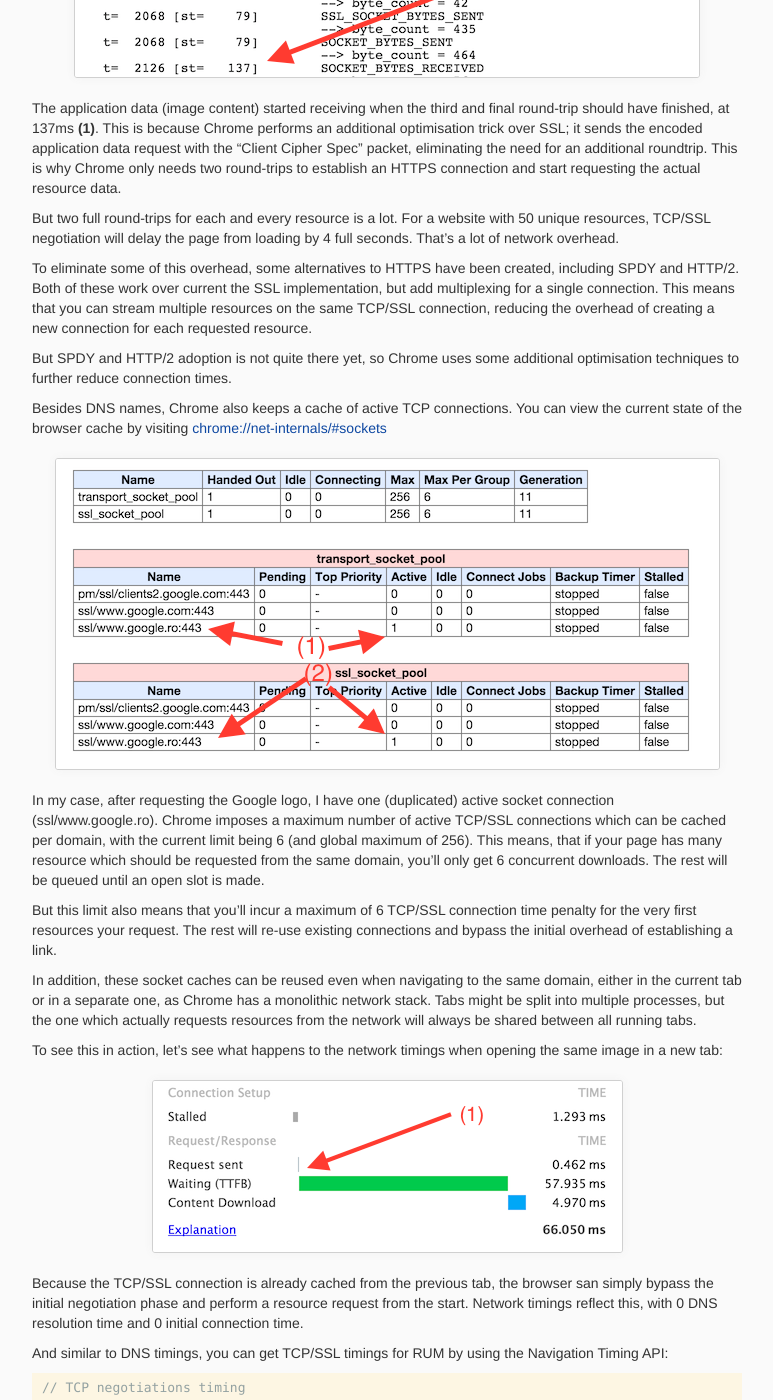
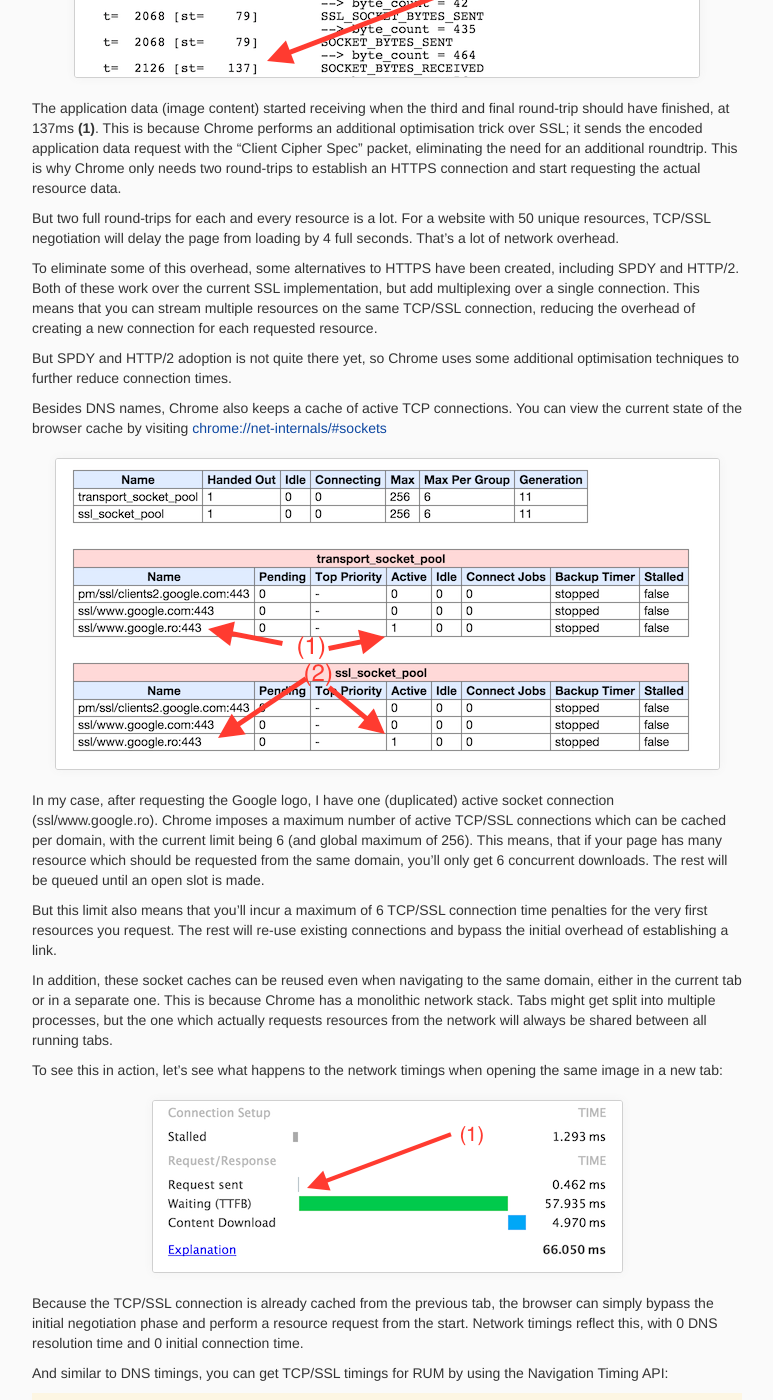
Before and after one commit to colin-dumitru/colin-dumitru.github.io, a Jekyll site: the page built from _posts/2015-02-07-understanding-network-overhead.md, in a window 1280 px wide and 1400 px high, scrolled down 3866 px. Shown: the whole window, without its empty margins (253-1026 px from the left). Built offline with Jekyll 4.4.1, drawn with Linux system fonts in a browser that asks for light colours; comment, search, counter and statistics services are not loaded; some of the changed text lies outside the part shown.

Commit message:
Update 2015-02-07-understanding-network-overhead.md

```diff
--- a/_posts/2015-02-07-understanding-network-overhead.md
+++ b/_posts/2015-02-07-understanding-network-overhead.md
@@ -81,7 +81,7 @@ The application data (image content) started receiving when the third and final
 
 But two full round-trips for each and every resource is a lot. For a website with 50 unique resources, TCP/SSL negotiation will delay the page from loading by 4 full seconds. That's a lot of network overhead.
 
-To eliminate some of this overhead, some alternatives to HTTPS have been created, including SPDY and HTTP/2. Both of these work over current the SSL implementation, but add multiplexing for a single connection. This means that you can stream multiple resources on the same TCP/SSL connection, reducing the overhead of creating a new connection for each requested resource.
+To eliminate some of this overhead, some alternatives to HTTPS have been created, including SPDY and HTTP/2. Both of these work over the current SSL implementation, but add multiplexing over a single connection. This means that you can stream multiple resources on the same TCP/SSL connection, reducing the overhead of creating a new connection for each requested resource.
 
 But SPDY and HTTP/2 adoption is not quite there yet, so Chrome uses some additional optimisation techniques to further reduce connection times.
 
@@ -91,15 +91,15 @@ Besides DNS names, Chrome also keeps a cache of active TCP connections. You can
 
 In my case, after requesting the Google logo, I have one (duplicated) active socket connection (ssl/www.google.ro). Chrome imposes a maximum number of active TCP/SSL connections which can be cached per domain, with the current limit being 6 (and global maximum of 256). This means, that if your page has many resource which should be requested from the same domain, you'll only get 6 concurrent downloads. The rest will be queued until an open slot is made.
 
-But this limit also means that you'll incur a maximum of 6 TCP/SSL connection time penalty for the very first resources your request. The rest will re-use existing connections and bypass the initial overhead of establishing a link.
+But this limit also means that you'll incur a maximum of 6 TCP/SSL connection time penalties for the very first resources you request. The rest will re-use existing connections and bypass the initial overhead of establishing a link.
 
-In addition, these socket caches can be reused even when navigating to the same domain, either in the current tab or in a separate one, as Chrome has a monolithic network stack. Tabs might be split into multiple processes, but the one which actually requests resources from the network will always be shared between all running tabs.
+In addition, these socket caches can be reused even when navigating to the same domain, either in the current tab or in a separate one. This is because Chrome has a monolithic network stack. Tabs might get split into multiple processes, but the one which actually requests resources from the network will always be shared between all running tabs.
 
 To see this in action, let's see what happens to the network timings when opening the same image in a new tab:
 
 ![TCP connection 2](/assets/posts/network-latency/cached_ssl.png)
 
-Because the TCP/SSL connection is already cached from the previous tab, the browser san simply bypass the initial negotiation phase and perform a resource request from the start. Network timings reflect this, with 0 DNS resolution time and 0 initial connection time.
+Because the TCP/SSL connection is already cached from the previous tab, the browser can simply bypass the initial negotiation phase and perform a resource request from the start. Network timings reflect this, with 0 DNS resolution time and 0 initial connection time.
 
 And similar to DNS timings, you can get TCP/SSL timings for RUM by using the Navigation Timing API:
 
```
Also changed, not shown: other parts of _posts/2015-02-07-understanding-network-overhead.md (+3 -3 lines).
